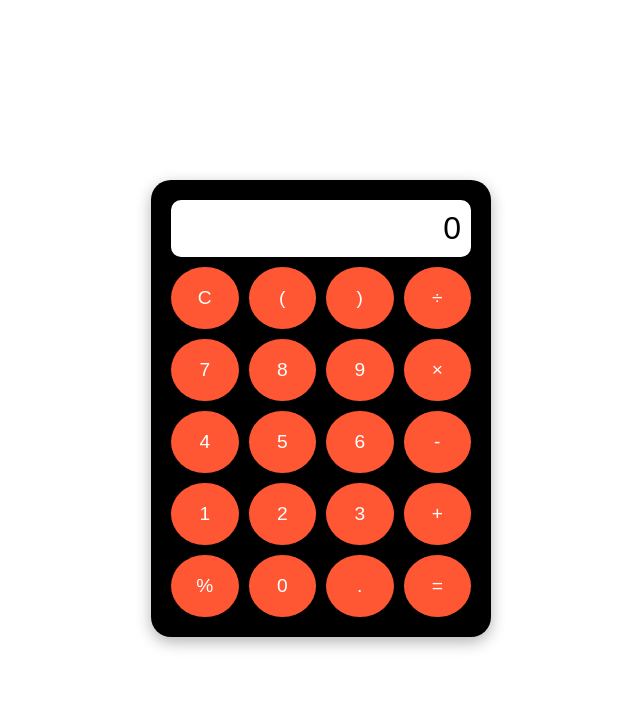
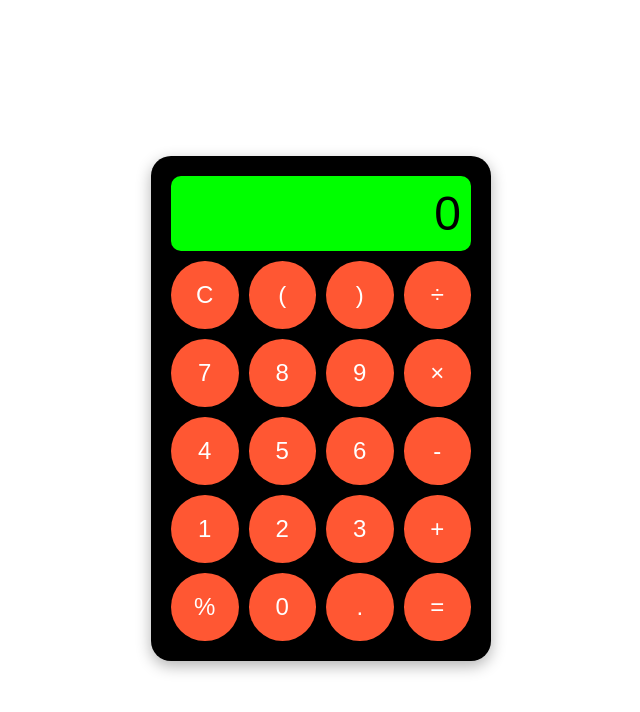
Before and after one commit to onecodeonecode/calculator, a plain HTML site: page index.html in a window 1280 px wide. Shown: the whole page, without its empty margins (319-959 px from the left). Drawn offline with Linux system fonts and the light colour scheme.

Commit message:
Update index.html

```diff
--- a/index.html
+++ b/index.html
@@ -23,13 +23,13 @@
         }
 
         .calculator-screen {
-            background-color: #ffffff;
+            background-color: #00ff00;
             color: black;
             padding: 10px;
             text-align: right;
             border-radius: 10px;
             margin-bottom: 10px;
-            font-size: 2em;
+            font-size: 3em;
             overflow: hidden;
             white-space: nowrap;
         }
@@ -46,13 +46,13 @@
             border: none;
             border-radius: 50%;
             padding: 20px;
-            font-size: 1.2em;
+            font-size: 1.5em;
             cursor: pointer;
             transition: background-color 0.3s;
         }
 
         .calculator-keys button:hover {
-            background-color: #666;
+            background-color: #1F51FF;
         }
 
         .operator {
```
